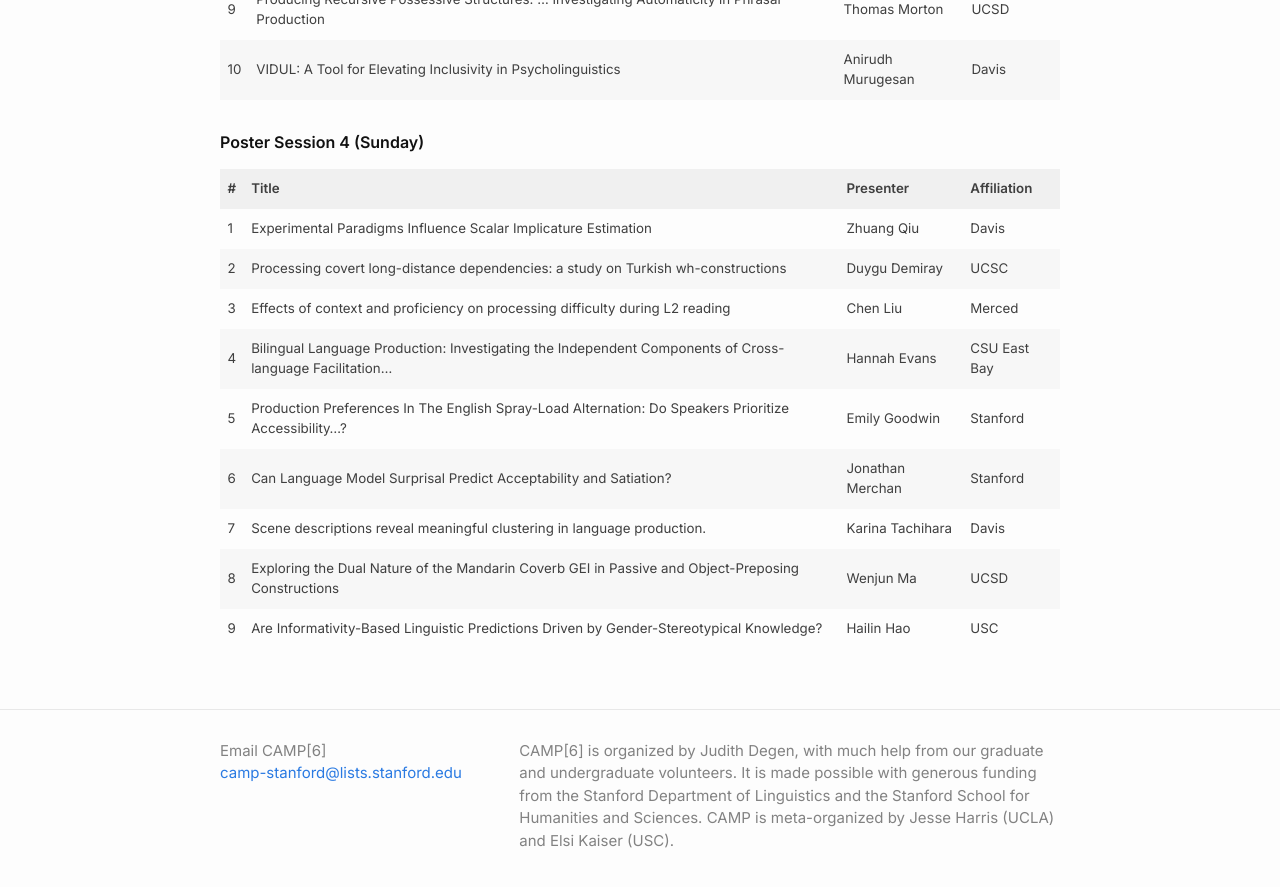
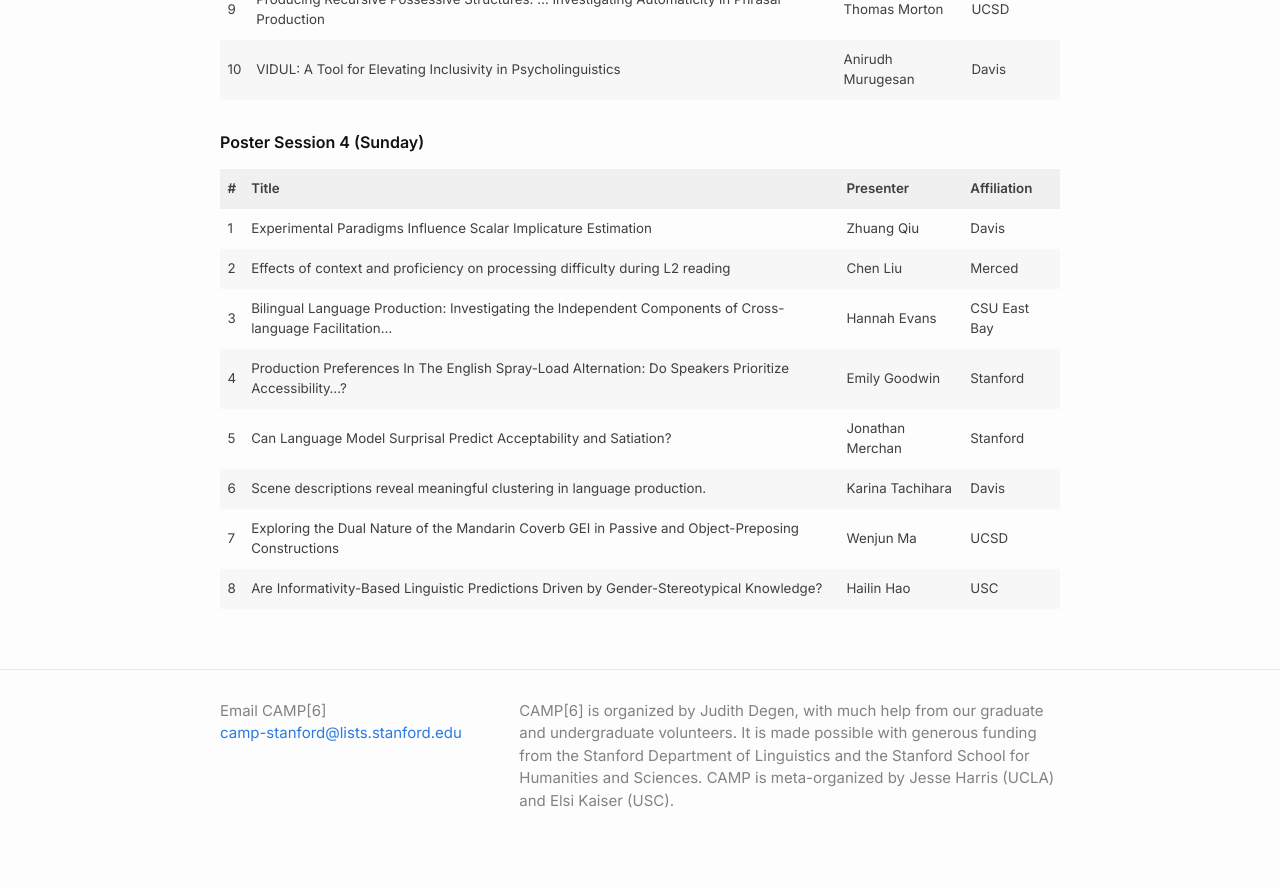
Before and after one commit to camp6/camp6.github.io, a Jekyll site: the page built from schedule.md, in a window 1280 px wide and 900 px high, scrolled down 3799 px. Shown: the top 887 px of the window. Built offline with Jekyll 4.4.1, drawn with Linux system fonts in a browser that asks for light colours.

Commit message:
schedule

```diff
--- a/schedule.md
+++ b/schedule.md
@@ -93,11 +93,10 @@ order: 3
 | #  | Title                                                                                                     | Presenter        | Affiliation |
 |----|-----------------------------------------------------------------------------------------------------------|------------------|-------------|
 | 1  | Experimental Paradigms Influence Scalar Implicature Estimation                                           | Zhuang Qiu       | Davis       |
-| 2  | Processing covert long-distance dependencies: a study on Turkish wh-constructions                        | Duygu Demiray    | UCSC        |
-| 3  | Effects of context and proficiency on processing difficulty during L2 reading                            | Chen Liu         | Merced      |
-| 4  | Bilingual Language Production: Investigating the Independent Components of Cross-language Facilitation...| Hannah Evans     | CSU East Bay |
-| 5  | Production Preferences In The English Spray-Load Alternation: Do Speakers Prioritize Accessibility...?   | Emily Goodwin    | Stanford     |
-| 6  | Can Language Model Surprisal Predict Acceptability and Satiation?                                        | Jonathan Merchan | Stanford    |
-| 7  | Scene descriptions reveal meaningful clustering in language production.                                  | Karina Tachihara | Davis       |
-| 8  | Exploring the Dual Nature of the Mandarin Coverb GEI in Passive and Object-Preposing Constructions      | Wenjun Ma        | UCSD        |
-| 9  | Are Informativity-Based Linguistic Predictions Driven by Gender-Stereotypical Knowledge?                 | Hailin Hao       | USC         |
+| 2  | Effects of context and proficiency on processing difficulty during L2 reading                            | Chen Liu         | Merced      |
+| 3  | Bilingual Language Production: Investigating the Independent Components of Cross-language Facilitation...| Hannah Evans     | CSU East Bay |
+| 4  | Production Preferences In The English Spray-Load Alternation: Do Speakers Prioritize Accessibility...?   | Emily Goodwin    | Stanford     |
+| 5  | Can Language Model Surprisal Predict Acceptability and Satiation?                                        | Jonathan Merchan | Stanford    |
+| 6  | Scene descriptions reveal meaningful clustering in language production.                                  | Karina Tachihara | Davis       |
+| 7  | Exploring the Dual Nature of the Mandarin Coverb GEI in Passive and Object-Preposing Constructions      | Wenjun Ma        | UCSD        |
+| 8  | Are Informativity-Based Linguistic Predictions Driven by Gender-Stereotypical Knowledge?                 | Hailin Hao       | USC         |
```
Also changed, not shown: other parts of schedule.md (+1 -1 lines).
